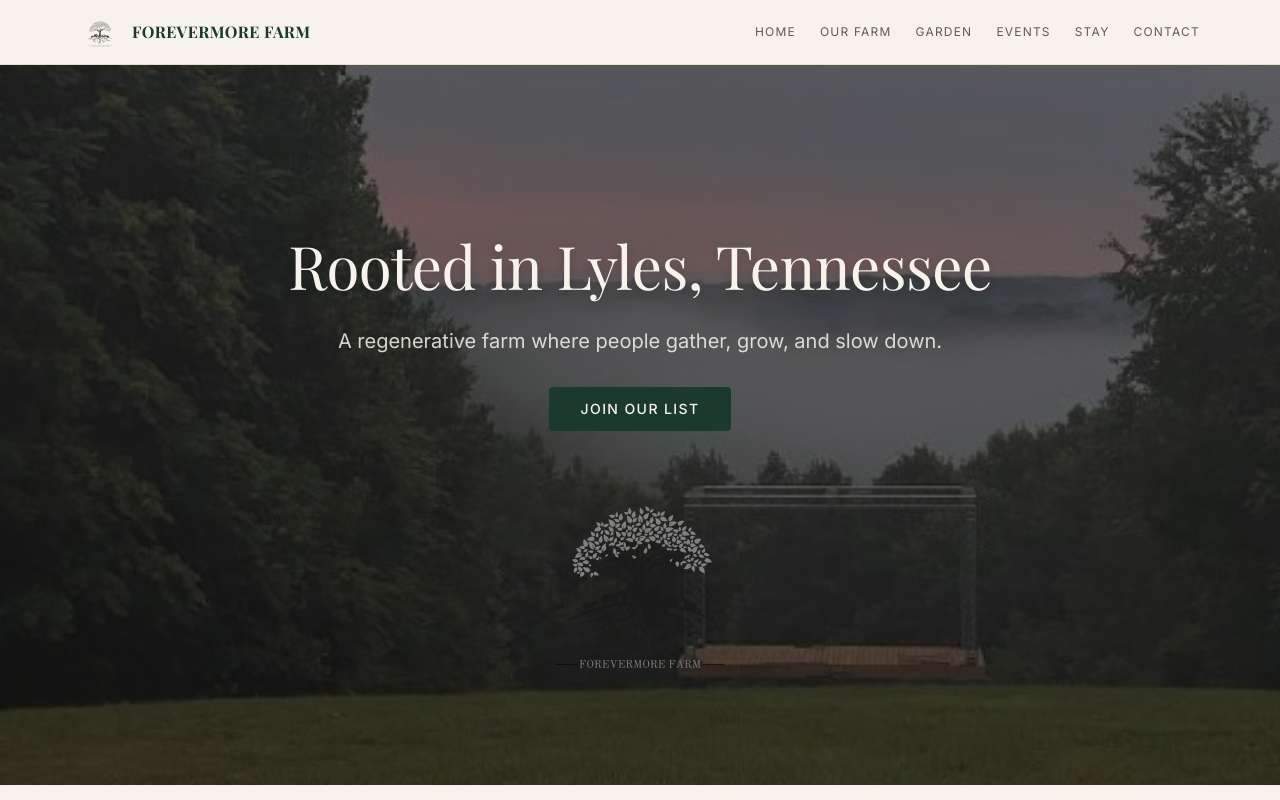
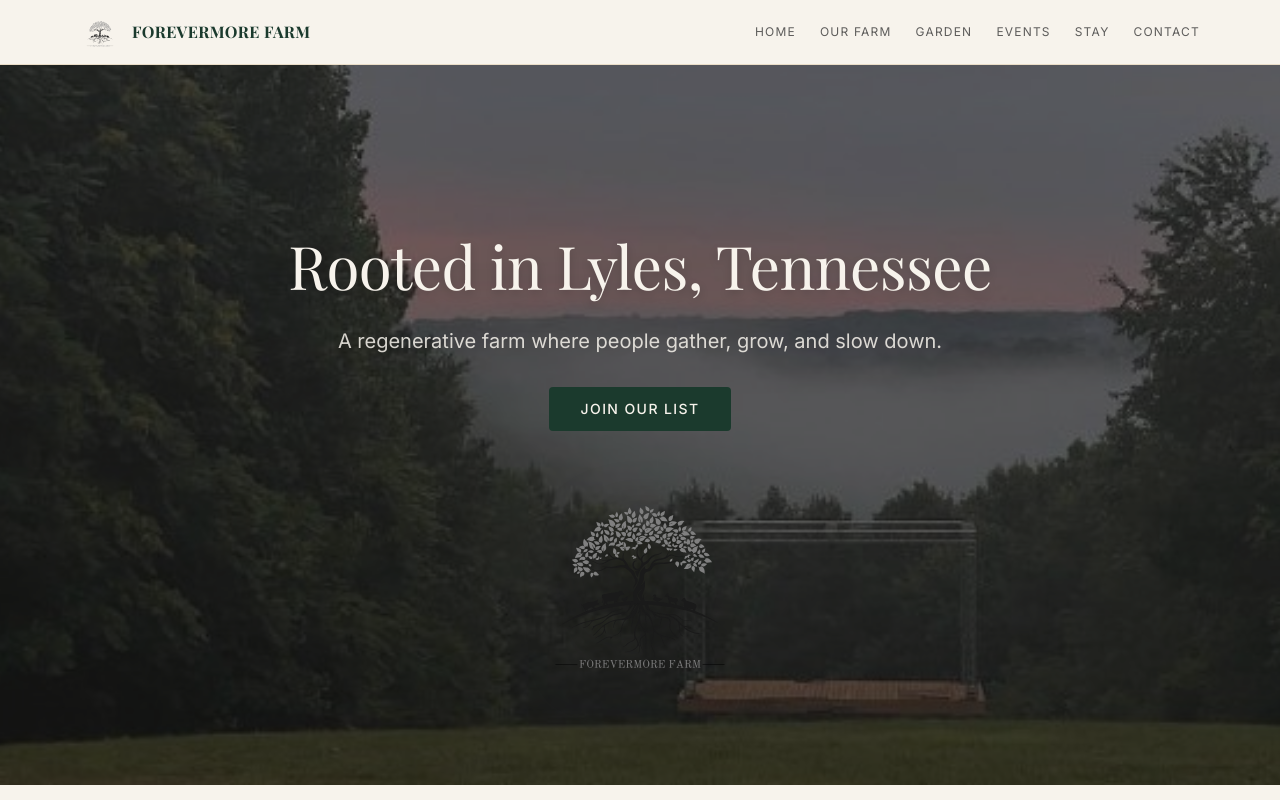
Before and after one commit to forevermore3333/forevermorefarm-website, a Next.js app: page / in a window 1280 px wide. Shown: the top 800 px of the page. Built offline with nearby package versions, Linux system fonts and the light colour scheme; a web font is replaced by a local one.

Commit message:
Hero desktop: backgroundPosition 50% 90%

```diff
--- a/src/components/HeroSection.tsx
+++ b/src/components/HeroSection.tsx
@@ -40,7 +40,7 @@ export default function HeroSection({ title, subtitle, ctaText, ctaHref, bgImage
             style={{
               backgroundImage: `url(${bgImage})`,
               backgroundSize: 'cover',
-              backgroundPosition: '50% bottom',
+              backgroundPosition: '50% 90%',
               transform: 'scale(1.45)',
               transformOrigin: 'center bottom',
             }}
```
